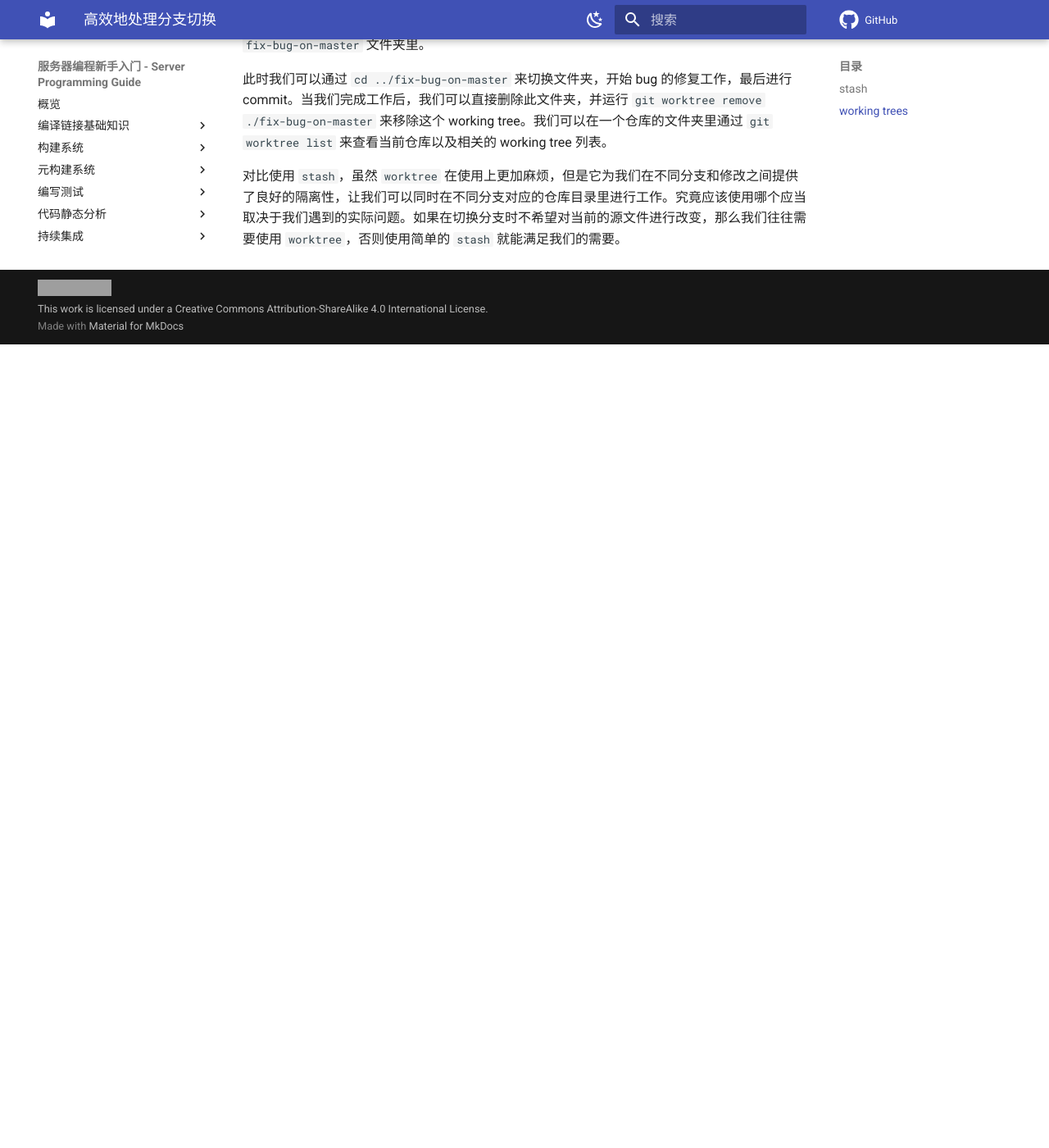
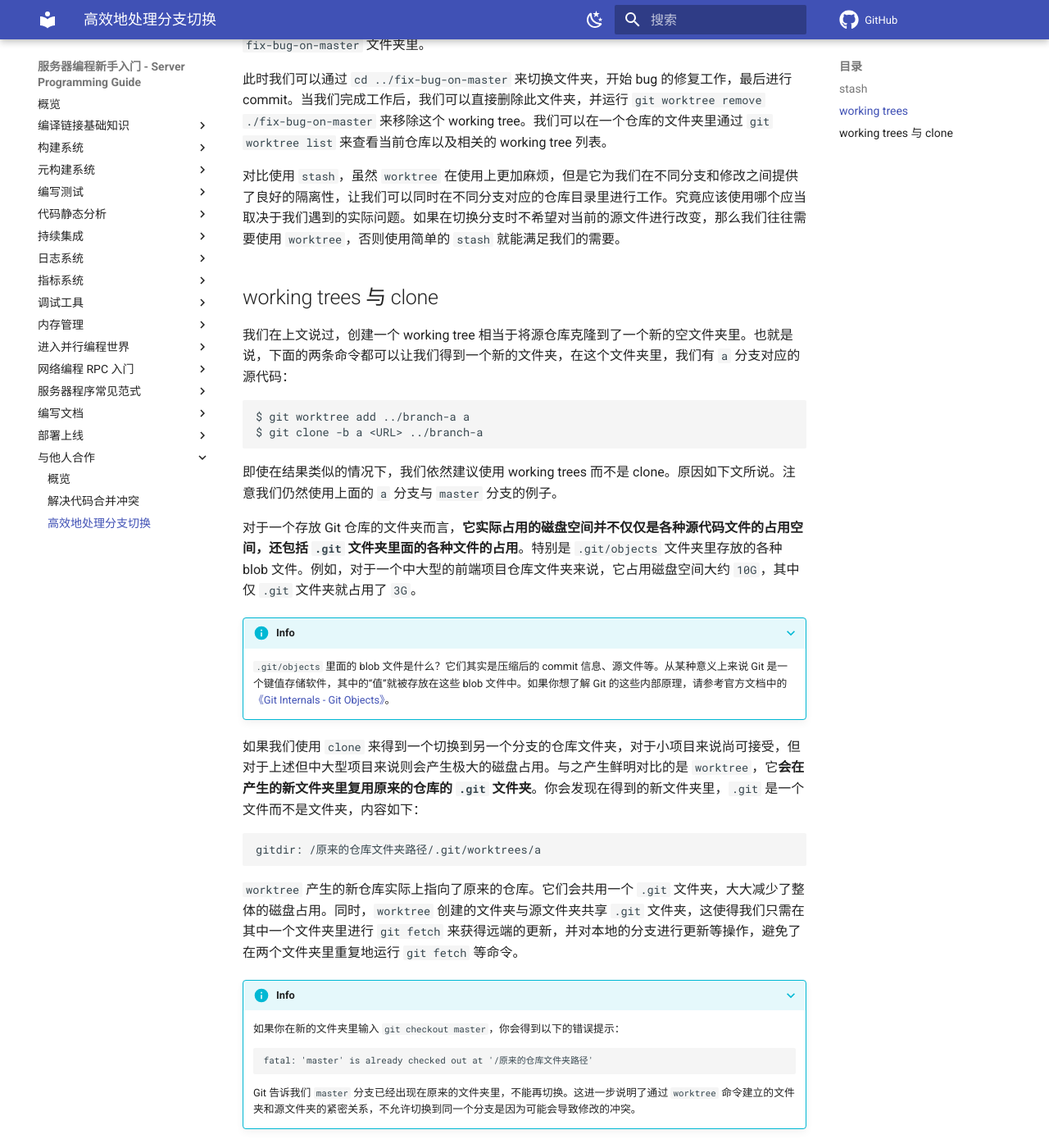
Before and after one commit to howardlau1999/server-programming-guide, an MkDocs documentation site: the page built from docs/collaboration/switching-branches.md, in a window 1280 px wide and 1400 px high, scrolled down 2684 px. Shown: the whole window at 82% size. Built offline with MkDocs 1.6.1 and Material for MkDocs 9.7.7, drawn with Linux system fonts in a browser that asks for light colours; emoji names are drawn with the system emoji font; comment, search, counter and statistics services are not loaded; before the commit the page ends 3104 px from its top, so only the background shows below that; grey boxes are pictures that could not be loaded.

Commit message:
new for switching-branches

````diff
--- a/docs/collaboration/switching-branches.md
+++ b/docs/collaboration/switching-branches.md
@@ -87,3 +87,36 @@
 此时我们可以通过 `cd ../fix-bug-on-master` 来切换文件夹，开始 bug 的修复工作，最后进行 commit。当我们完成工作后，我们可以直接删除此文件夹，并运行 `git worktree remove ./fix-bug-on-master` 来移除这个 working tree。我们可以在一个仓库的文件夹里通过 `git worktree list` 来查看当前仓库以及相关的 working tree 列表。
 
 对比使用 `stash`，虽然 `worktree` 在使用上更加麻烦，但是它为我们在不同分支和修改之间提供了良好的隔离性，让我们可以同时在不同分支对应的仓库目录里进行工作。究竟应该使用哪个应当取决于我们遇到的实际问题。如果在切换分支时不希望对当前的源文件进行改变，那么我们往往需要使用 `worktree`，否则使用简单的 `stash` 就能满足我们的需要。
+
+## working trees 与 clone
+
+我们在上文说过，创建一个 working tree 相当于将源仓库克隆到了一个新的空文件夹里。也就是说，下面的两条命令都可以让我们得到一个新的文件夹，在这个文件夹里，我们有 `a` 分支对应的源代码：
+
+```
+$ git worktree add ../branch-a a
+$ git clone -b a <URL> ../branch-a
+```
+
+即使在结果类似的情况下，我们依然建议使用 working trees 而不是 clone。原因如下文所说。注意我们仍然使用上面的 `a` 分支与 `master` 分支的例子。
+
+对于一个存放 Git 仓库的文件夹而言，**它实际占用的磁盘空间并不仅仅是各种源代码文件的占用空间，还包括 `.git` 文件夹里面的各种文件的占用**。特别是 `.git/objects` 文件夹里存放的各种 blob 文件。例如，对于一个中大型的前端项目仓库文件夹来说，它占用磁盘空间大约 `10G`，其中仅 `.git` 文件夹就占用了 `3G`。
+
+???+info
+    `.git/objects` 里面的 blob 文件是什么？它们其实是压缩后的 commit 信息、源文件等。从某种意义上来说 Git 是一个键值存储软件，其中的“值”就被存放在这些 blob 文件中。如果你想了解 Git 的这些内部原理，请参考官方文档中的[《Git Internals - Git Objects》](https://git-scm.com/book/en/v2/Git-Internals-Git-Objects)。
+
+如果我们使用 `clone` 来得到一个切换到另一个分支的仓库文件夹，对于小项目来说尚可接受，但对于上述但中大型项目来说则会产生极大的磁盘占用。与之产生鲜明对比的是 `worktree`，它**会在产生的新文件夹里复用原来的仓库的 `.git` 文件夹**。你会发现在得到的新文件夹里，`.git` 是一个文件而不是文件夹，内容如下：
+
+```
+gitdir: /原来的仓库文件夹路径/.git/worktrees/a
+```
+
+`worktree` 产生的新仓库实际上指向了原来的仓库。它们会共用一个 `.git` 文件夹，大大减少了整体的磁盘占用。同时，`worktree` 创建的文件夹与源文件夹共享 `.git` 文件夹，这使得我们只需在其中一个文件夹里进行 `git fetch` 来获得远端的更新，并对本地的分支进行更新等操作，避免了在两个文件夹里重复地运行 `git fetch` 等命令。
+
+???+info
+    如果你在新的文件夹里输入 `git checkout master`，你会得到以下的错误提示：
+
+    ```
+    fatal: 'master' is already checked out at '/原来的仓库文件夹路径'
+    ```
+
+    Git 告诉我们 `master` 分支已经出现在原来的文件夹里，不能再切换。这进一步说明了通过 `worktree` 命令建立的文件夹和源文件夹的紧密关系，不允许切换到同一个分支是因为可能会导致修改的冲突。
````
